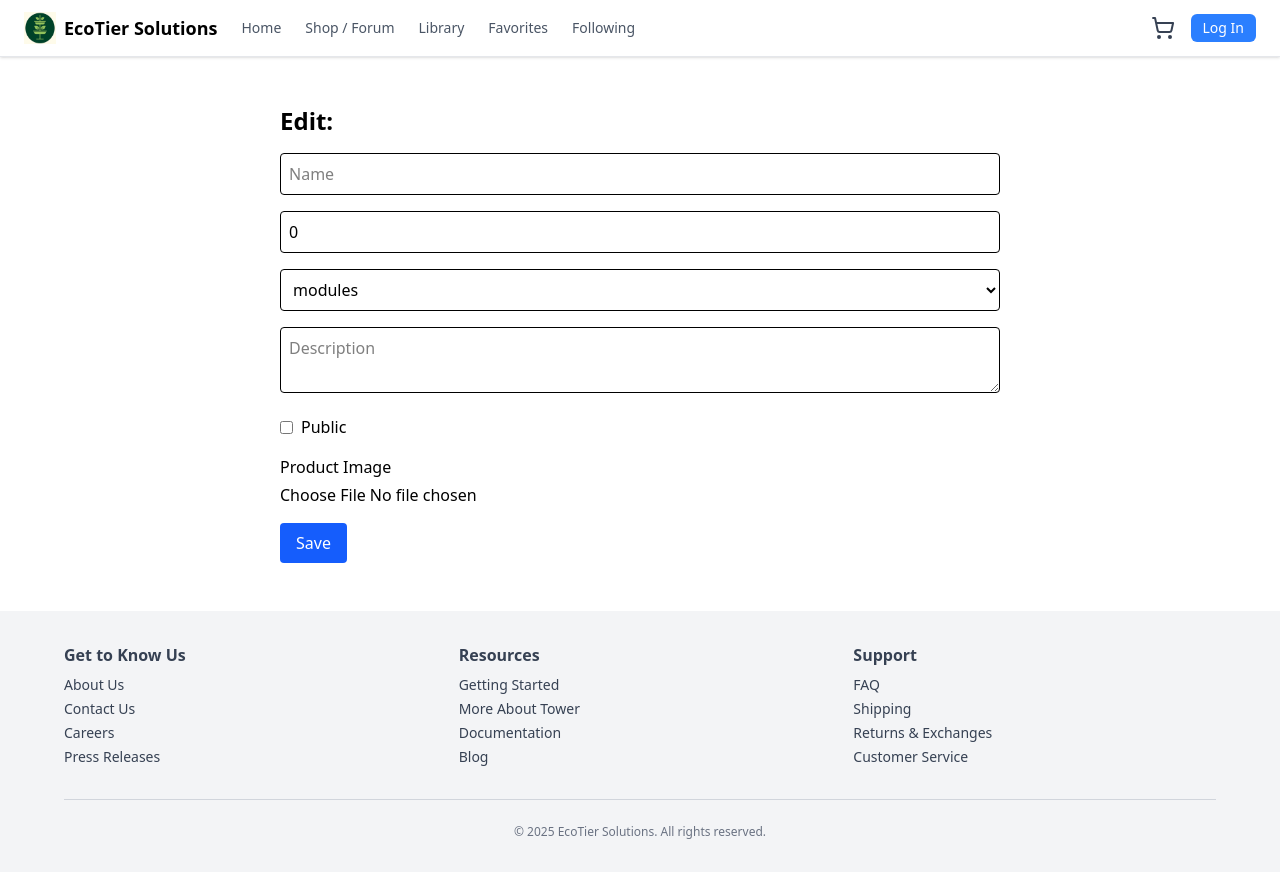
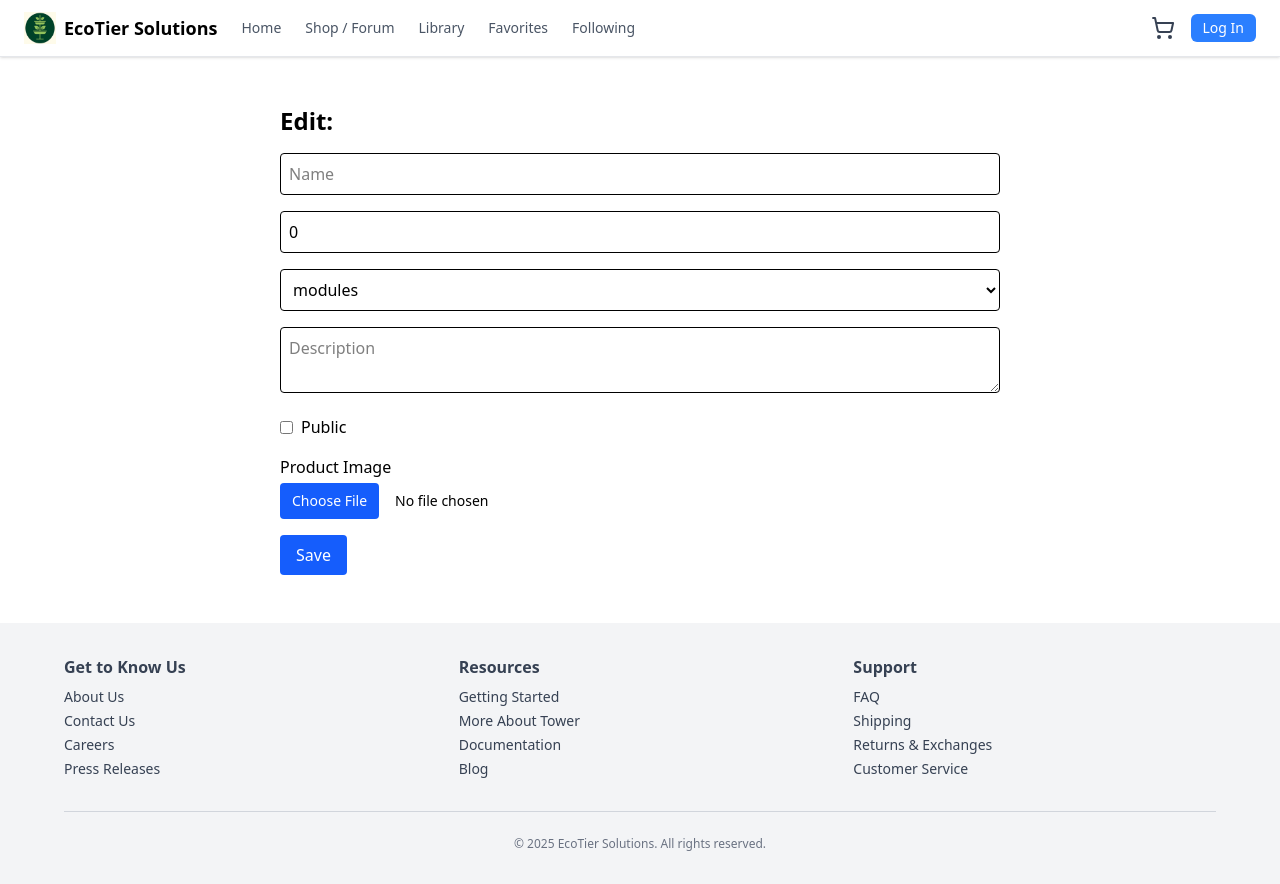
Before and after one commit to mattfehr/EcoTier-website, a React (Vite) app in the folder client/: page /editor/1 in a window 1280 px wide. Built offline with nearby package versions, Linux system fonts and the light colour scheme; no server answers.

Commit message:
add rls policies for storage and also fix image file button

```diff
--- a/client/src/editor/EditorPage.tsx
+++ b/client/src/editor/EditorPage.tsx
@@ -202,6 +202,9 @@ export default function EditorPage() {
           type="file"
           accept="image/*"
           onChange={(e) => e.target.files && uploadImage(e.target.files[0])}
+          className="block w-full text-sm file:mr-4 file:rounded file:border-0
+                    file:bg-blue-600 file:px-3 file:py-2 file:text-white
+                    hover:file:bg-blue-700"
         />
         {form.imageURL && (
           <img
```
